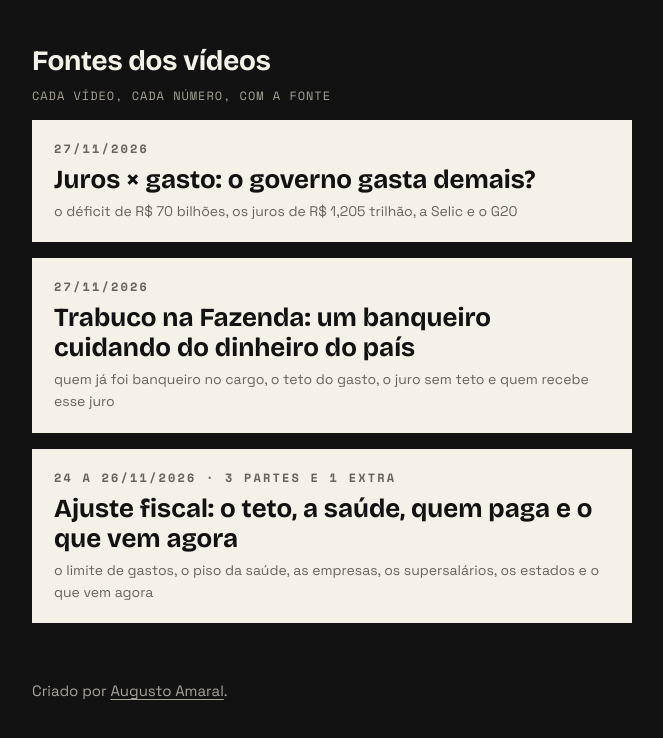
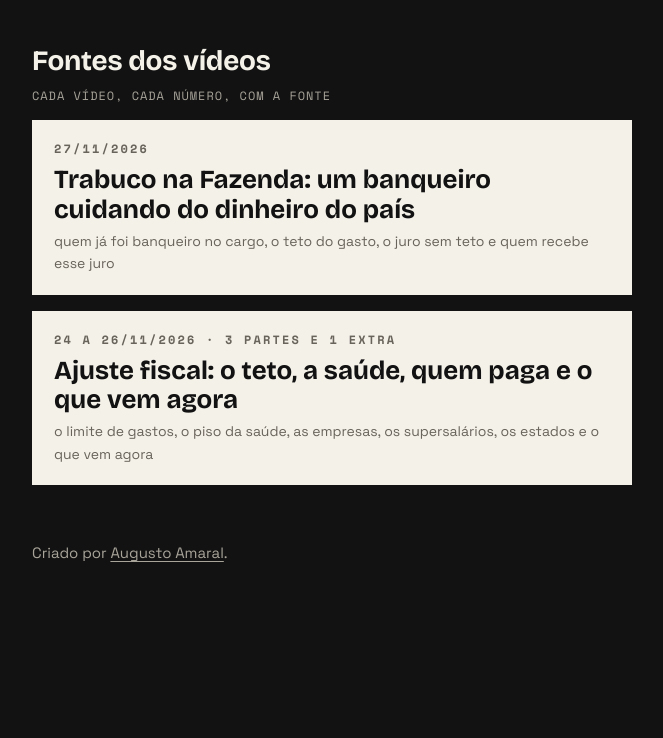
Before and after one commit to AugustoAmaral/basematerial-site, a plain HTML site: page index.html in a window 1280 px wide. Shown: the part 971-1709 px from the top of the page, without its empty margins (308-971 px from the left). After the commit the page ends 1615 px from the top, so only its background shows below. Drawn offline with Linux system fonts and the light colour scheme.

Commit message:
Hide the Juros x gasto card until that video is posted (page stays at its URL)

```diff
--- a/index.html
+++ b/index.html
@@ -52,12 +52,6 @@
 
   <h2>Fontes dos vídeos<small>cada vídeo, cada número, com a fonte</small></h2>
 
-  <a class="block paper" href="/fontes/juros-gasto/">
-    <span class="kicker">27/11/2026</span>
-    <strong>Juros × gasto: o governo gasta demais?</strong>
-    <span class="sub2">o déficit de R$ 70 bilhões, os juros de R$ 1,205 trilhão, a Selic e o G20</span>
-  </a>
-
   <a class="block paper" href="/fontes/trabuco-fazenda/">
     <span class="kicker">27/11/2026</span>
     <strong>Trabuco na Fazenda: um banqueiro cuidando do dinheiro do país</strong>
```
